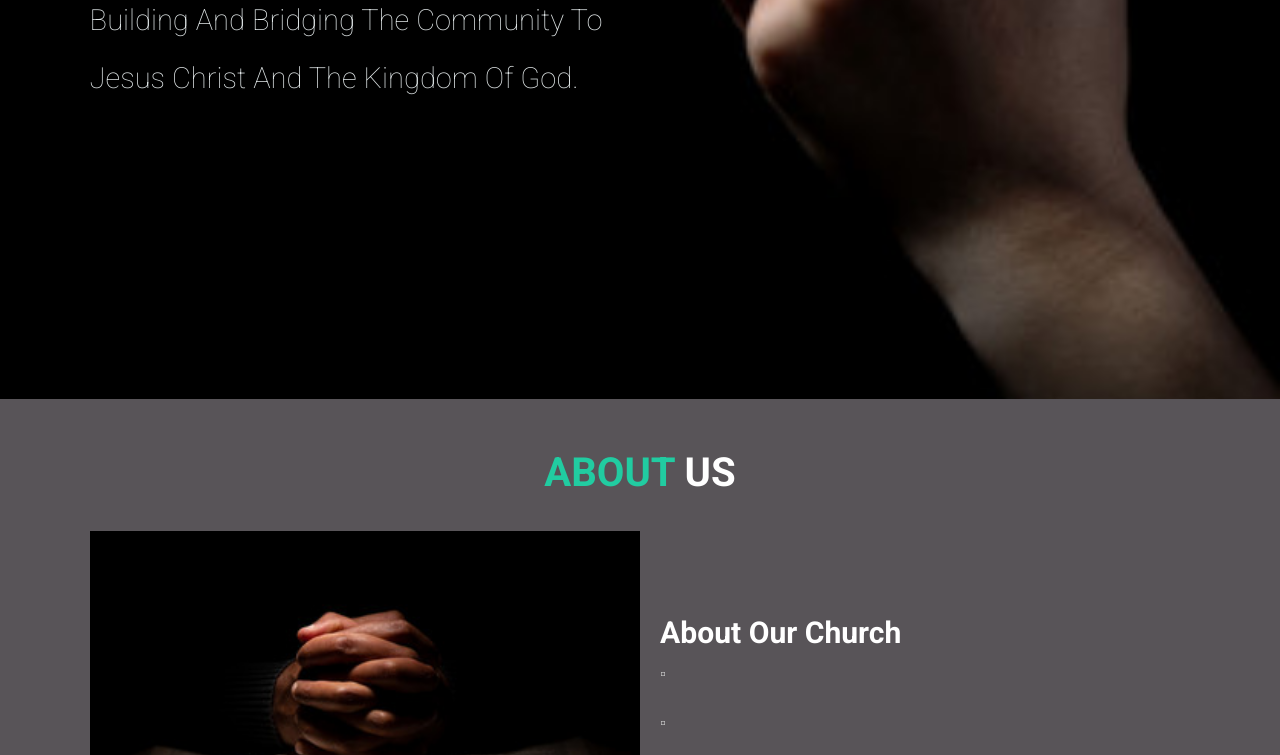
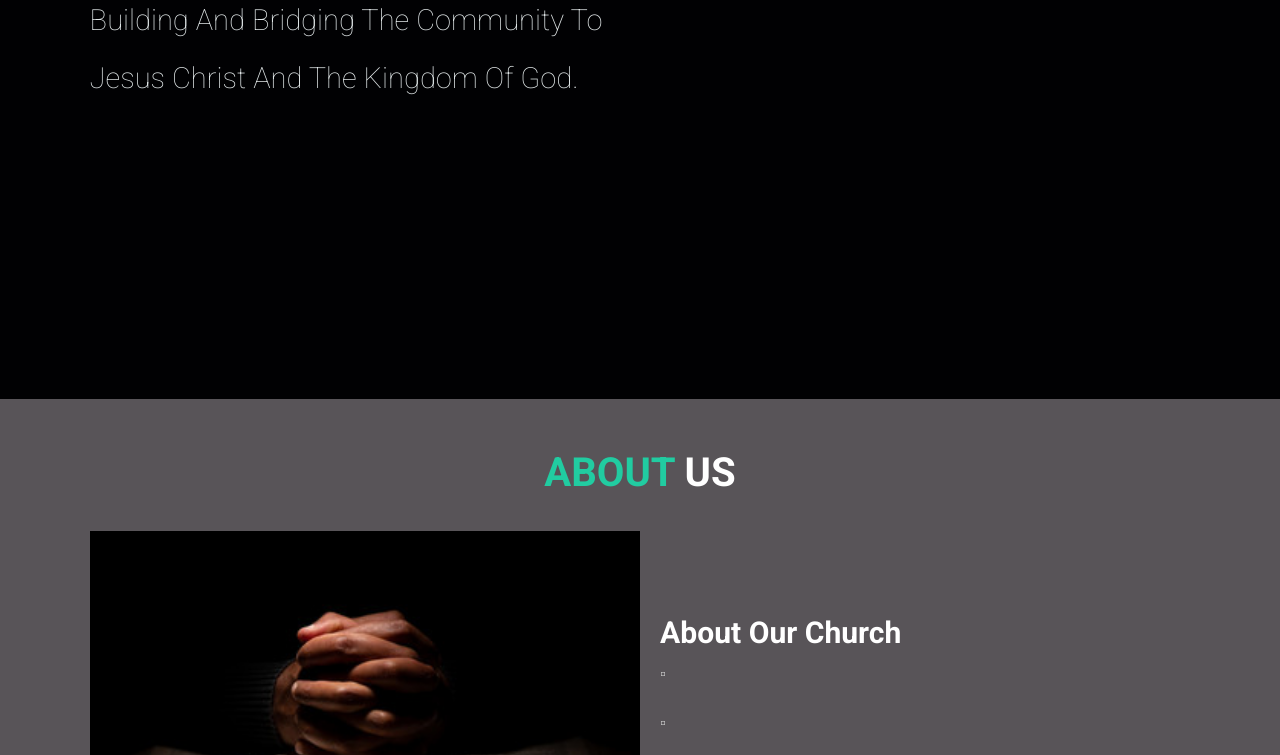
Before and after one commit to Brill-783/Bridgepoint-Vineyard, a plain HTML site: page index.html in a window 1280 px wide. Shown: the part 401-1156 px from the top of the page. Drawn offline with Linux system fonts and the light colour scheme.

Commit message:
Update Homec.css

```diff
--- a/Homec.css
+++ b/Homec.css
@@ -94,7 +94,7 @@ section{
 
 
 .home{
-   background: url(./vvv.jpg) no-repeat;
+   background: url(./) no-repeat;
     min-height: 100vh;
     display: flex;
     background-size: cover;
```
